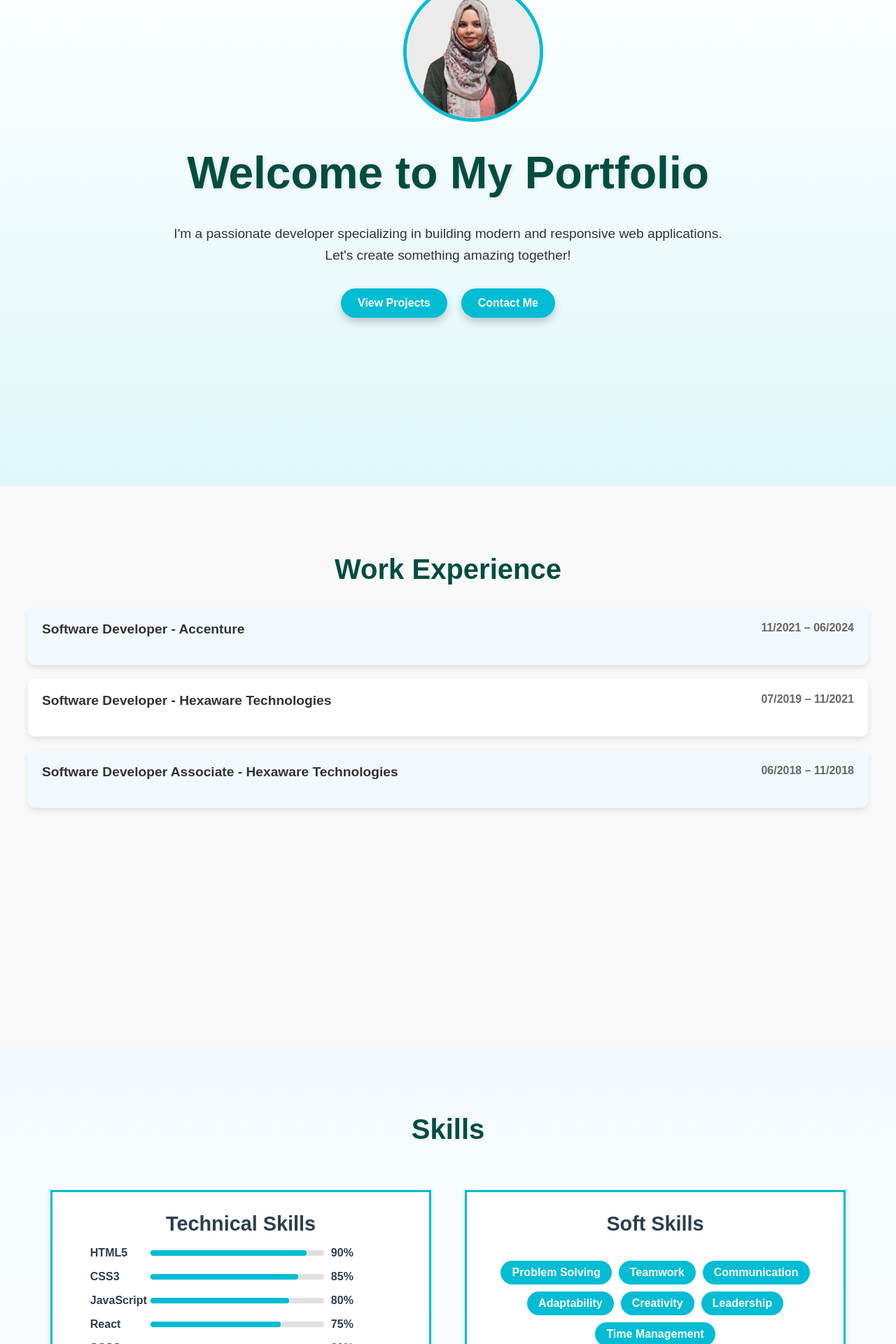
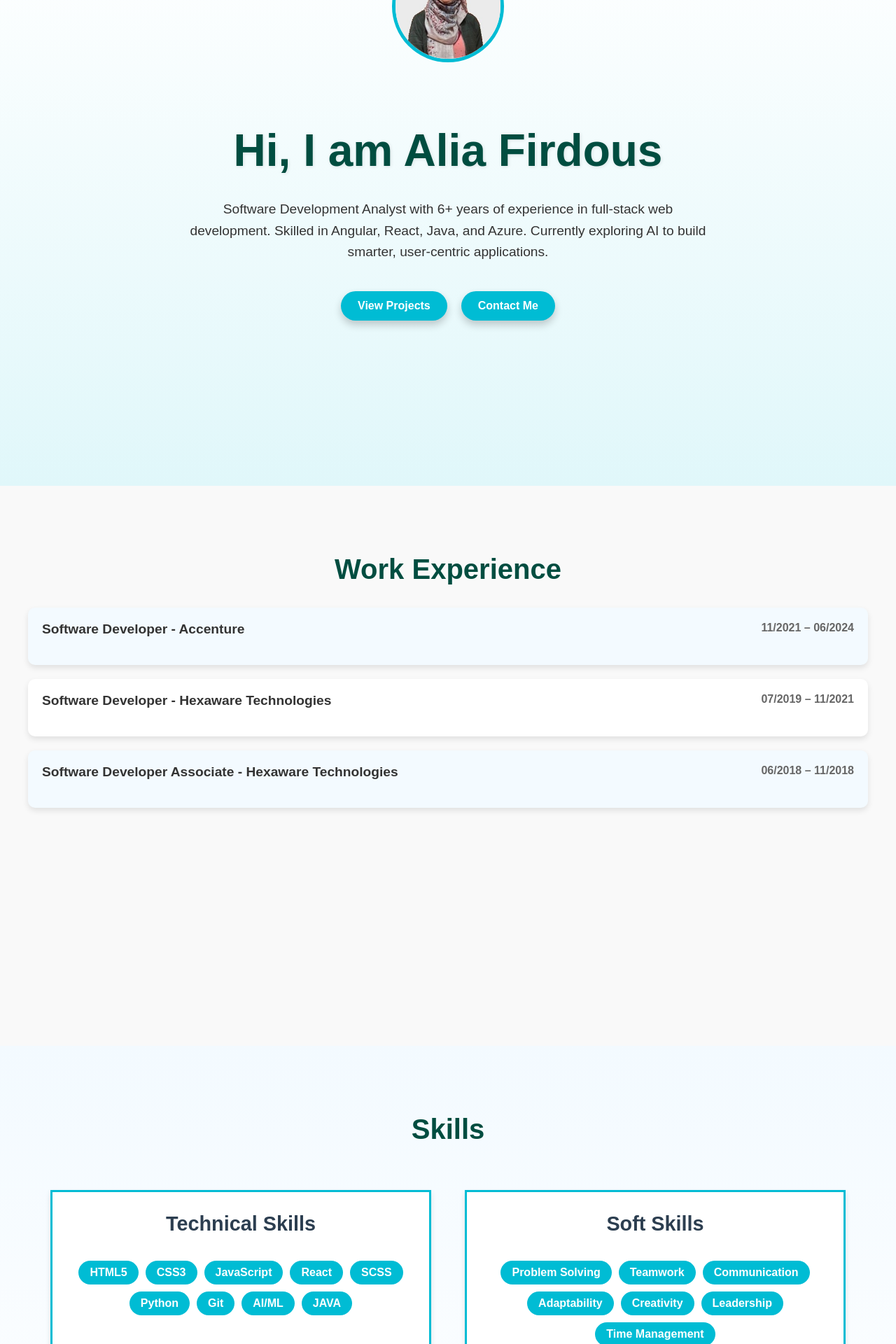
Before and after one commit to AliaF123/AliaFirdous, a React (Create React App) app: page / in a window 1280 px wide. Shown: the part 180-2100 px from the top of the page at 70% size. Built offline with nearby package versions, Linux system fonts and the light colour scheme.

Commit message:
added changes

```diff
--- a/src/components/Hero.jsx
+++ b/src/components/Hero.jsx
@@ -7,15 +7,14 @@ const Hero = () => {
     <section className="hero" id="hero">
       {/* Profile Picture */}
       <div className="profile-image">
-      <img src={profileImage} alt="Profile"/>
+        <img src={profileImage} alt="Profile" />
       </div>
 
       <div className="hero-content">
-        <h1>Welcome to My Portfolio</h1>
-        <p>
-          I'm a passionate developer specializing in building modern and
-          responsive web applications. Let's create something amazing together!
-        </p>
+        <h1>Hi, I am Alia Firdous</h1>
+            <p>
+  Software Development Analyst with 6+ years of experience in full-stack web development. Skilled in Angular, React, Java, and Azure. Currently exploring AI to build smarter, user-centric applications.
+</p>
         <div className="view-btn">
           <a href="#projects" className="btn">
             View Projects
--- a/src/components/Projects.jsx
+++ b/src/components/Projects.jsx
@@ -13,9 +13,9 @@ const projects = [
     link: "https://github.com/AliaF123"
   },
   {
-    title: "QR code Generator",
-    description: "The Flight Price Prediction Web App will allow users to input flight details (such as departure and destination cities, flight class, etc.) and get a predicted flight price using a machine learning model.",
-    link: "https://github.com/AliaF123/python_learning/blob/main/QRcode%20genrator.ipynb"
+    title: "Social Buzz",
+    description: "Data analytics project analyzing social media engagement with Python, producing cleaned datasets and insightful visualizations.",
+    link: "https://github.com/AliaF123/Social_Buzz"
   },
   {
     title: "Fraud Detection",
--- a/src/components/Skills.jsx
+++ b/src/components/Skills.jsx
@@ -24,18 +24,12 @@ const Skills = () => {
           {/* Technical Skills */}
           <div className="technical-skills">
             <h3>Technical Skills</h3>
+            <div className="tags">
             {skills?.technicalSkills?.map((skill, index) => (
-              <div key={index} className="progress-bar-container">
+              <div key={index} className="tag">
                 <span>{skill.name}</span>
-                <div className="progress-bar">
-                  <div
-                    className="progress"
-                    style={{ width: `${skill.level}%` }}
-                  ></div>
-                </div>
-                <span>{skill.level}%</span> {/* Display the percentage after the bar */}
               </div>
-            ))}
+            ))}</div>
           </div>
 
           {/* Soft Skills */}
--- a/src/data/skills.json
+++ b/src/data/skills.json
@@ -1,12 +1,14 @@
 {
     "technicalSkills": [
-      { "name": "HTML5", "level": 90 },
-      { "name": "CSS3", "level": 85 },
-      { "name": "JavaScript", "level": 80 },
-      { "name": "React", "level": 75 },
-      { "name": "SCSS", "level": 80 },
-      { "name": "Python", "level": 70 },
-      { "name": "Git", "level": 85 }
+      { "name": "HTML5"},
+      { "name": "CSS3" },
+      { "name": "JavaScript" },
+      { "name": "React" },
+      { "name": "SCSS" },
+      { "name": "Python"},
+      { "name": "Git" },
+      { "name": "AI/ML" },
+      { "name": "JAVA" }
     ],
     "softSkills": [
       "Problem Solving",
--- a/src/styles/hero.scss
+++ b/src/styles/hero.scss
@@ -1,14 +1,11 @@
 .hero {
   height: 100vh;
-  background: linear-gradient(to bottom, #e0f7fa, #ffffff);
   background: linear-gradient(to top, #e0f7fa, #ffffff);
   color: #004d40;
   display: flex;
-  align-items: center;
   justify-content: center;
   padding: 0 40px;
   position: relative;
-
   background-size: cover;
   background-position: center;
 
@@ -16,24 +13,30 @@
     display: flex;
     flex-direction: column;
     align-items: center;
-    justify-content: center;
     text-align: center;
     font-family: 'Poppins', sans-serif;
     width: 100%;
-    max-width: 800px;
-    padding-top: 60px;
+    max-width: 1000px;
+    margin-top: 40px;
+    justify-content: center;
+
+    .profile-image {
+      margin-bottom: 20px;
+    }
 
     h1 {
       font-size: clamp(2.5rem, 5vw, 4rem);
-      margin: 1rem 0;
+      margin: 0.5rem 0 1rem;
       text-shadow: 1px 1px 5px rgba(0, 0, 0, 0.1);
     }
 
     p {
       font-size: 1.2rem;
       line-height: 1.6;
-      margin-bottom: 2rem;
+      margin: 1rem 0 2.5rem;
+      padding: 0 20px;
       color: #333;
+      max-width: 800px;
     }
 
     .view-btn {
@@ -52,28 +55,23 @@
         font-weight: bold;
         box-shadow: 0px 6px 12px rgba(0, 0, 0, 0.2);
         cursor: pointer;
-        transform: translateY(0);
       }
 
       .btn:hover {
         background-color: #ff6f61;
-        transform: scale(1.1);
-        color: #fff;
         transform: translateY(-4px);
       }
     }
   }
 
-  // Profile image container
   .profile-image {
+    width: 160px;
+    height: 160px;
+    border-radius: 50%;
+    border: 5px solid #00bcd4;
+    overflow: hidden;
     position: absolute;
-    top: 10%;
-    left: 45%;
-    width: 200px;
-    height: 200px;
-    border-radius: 50%;
-    overflow: hidden;
-    border: 5px solid #00bcd4;
+    top: 35px;
 
     img {
       width: 100%;
@@ -82,15 +80,7 @@
     }
   }
 
-  // Responsiveness
   @media (max-width: 768px) {
-    .profile-image {
-      top: 10%;
-      transform: translateX(-50%);
-      width: 120px;
-      height: 120px;
-    }
-
     .hero-content {
       padding: 20px;
 
@@ -100,6 +90,7 @@
 
       p {
         font-size: 1rem;
+        margin: 1rem 0 2rem;
       }
 
       .view-btn {
@@ -107,5 +98,10 @@
         gap: 10px;
       }
     }
+
+    .profile-image {
+      width: 120px;
+      height: 120px;
+    }
   }
 }
```
